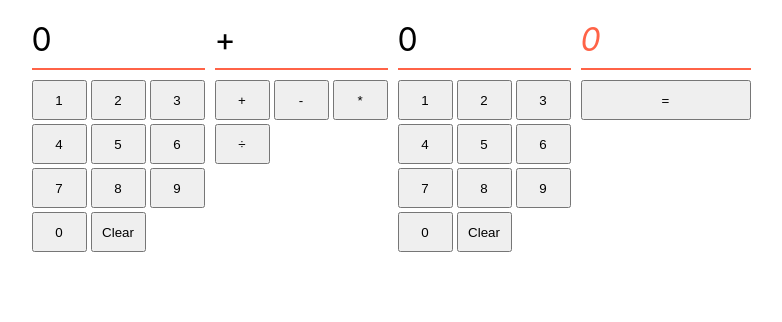
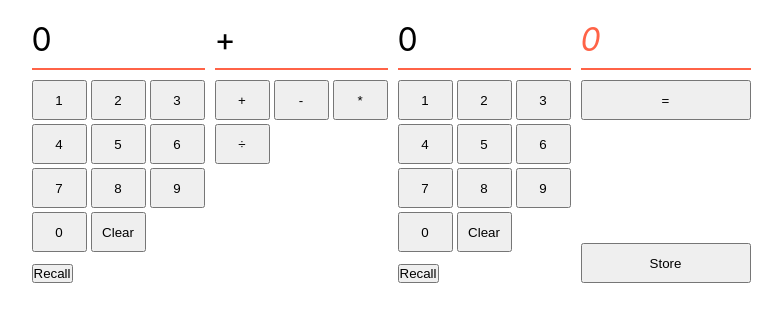
Before and after one commit to boolean-uk/react-state-calculator, a React (Vite) app: page / in a window 1280 px wide. Shown: the top 322 px of the page, without its empty margins (249-1031 px from the left). Built offline with nearby package versions, Linux system fonts and the light colour scheme.

Commit message:
recall button added

```diff
--- a/src/App.jsx
+++ b/src/App.jsx
@@ -6,7 +6,7 @@ function App() {
   const [operator, setOperator] = useState("+");
   const [inputNum2, setInputNum2] = useState("0");
   const [outputNum, setOutputNum] = useState("0");
-
+  const [storedNum, setStoredNum] = useState("0")
   function num1Click(event) {
     const value = event.target.innerText;
 
@@ -53,7 +53,19 @@ function App() {
         setOutputNum(0);
         break;
     }
+
   }
+  function recallNum1(){
+    if (storedNum !== 0){
+      setInputNum1(storedNum.toString());
+    }
+  }
+  function recallNum2(){
+    if (storedNum !== 0){
+      setInputNum2(storedNum.toString());
+    }
+  }
+
 
   return (
     <div className="calculator">
@@ -71,6 +83,9 @@ function App() {
           <button onClick={num1Click}>9</button>
           <button onClick={num1Click}>0</button>
           <button onClick={num1Click}>Clear</button>
+        </div>
+        <div>
+          <button onClick={recallNum1}>Recall</button>
         </div>
       </div>
 
@@ -99,11 +114,18 @@ function App() {
           <button onClick={num2Click}>0</button>
           <button onClick={num2Click}>Clear</button>
         </div>
+        <div>
+          <button onClick={recallNum2}>Recall</button>
+        </div>
       </div>
       <div className="panel answer">
         <p>{outputNum}</p>
         <div>
           <button onClick={calculate}>=</button>
+        </div>
+        <div>
+          <button onClick={() => setStoredNum(outputNum)} >Store</button>
+
         </div>
       </div>
     </div>
```
